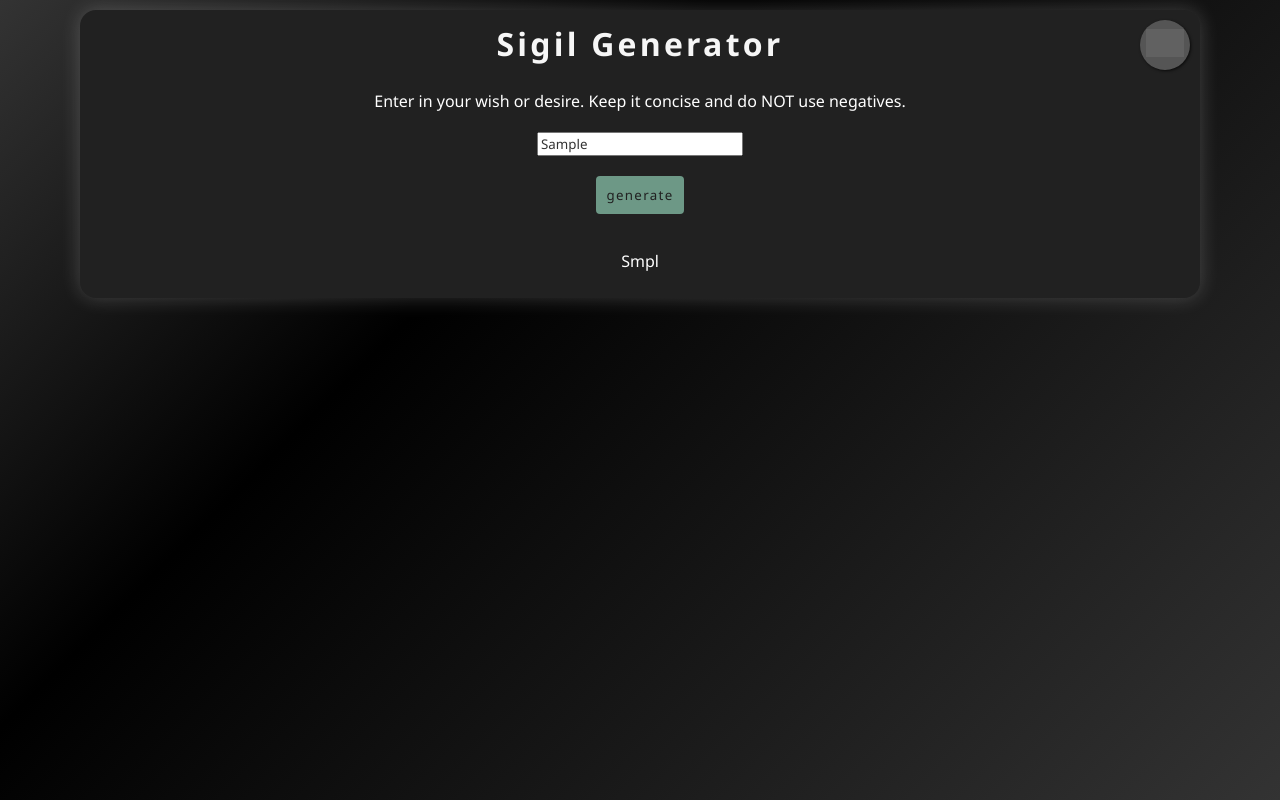
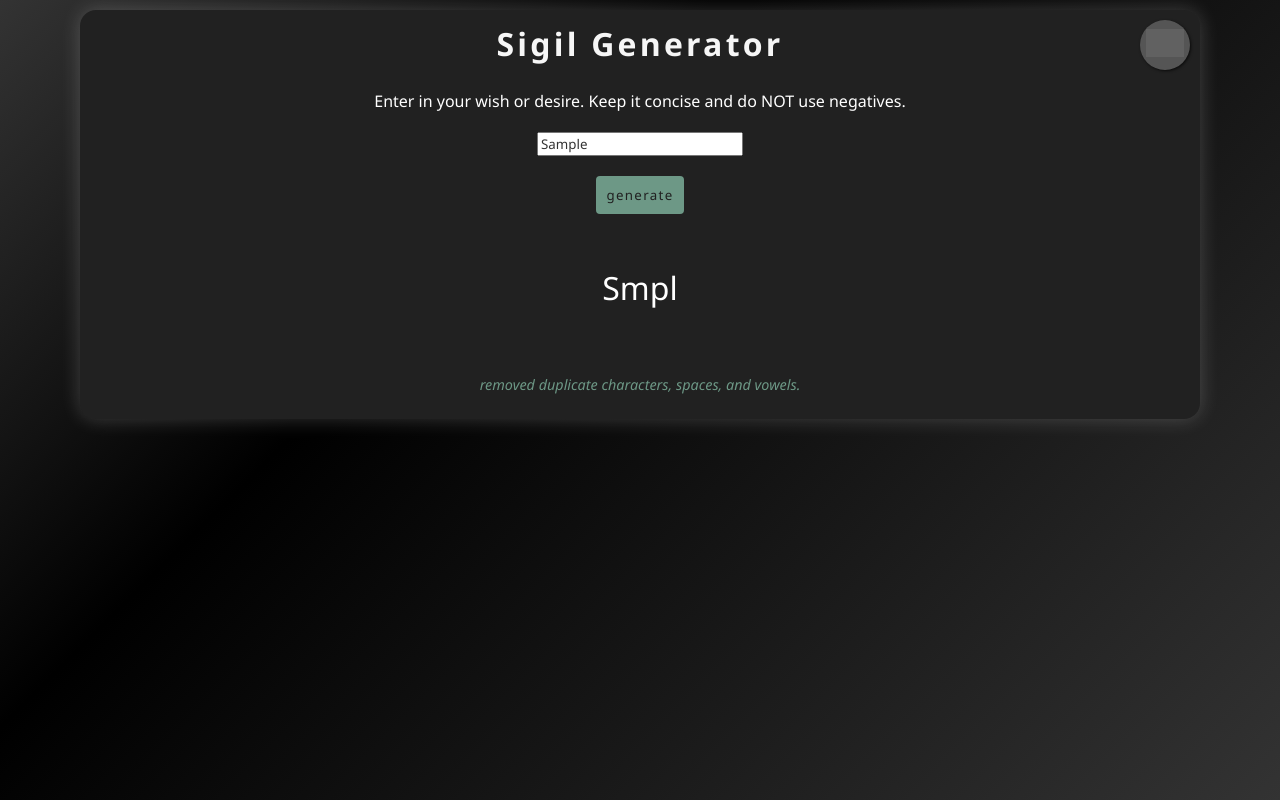
Before and after one commit to Koda-Pig/Sigil-Generator, a website built with Vite: page index.html in a window 1280 px wide. Both pictures are taken after typing "Sample" into the empty fields and a click on the input "generate". Built offline with nearby package versions, Linux system fonts and the light colour scheme; grey boxes are pictures that could not be loaded.

Commit message:
Refactored and added some style

```diff
--- a/index.html
+++ b/index.html
@@ -17,8 +17,9 @@
                 </div>
                 <label for='input'>Enter in your wish or desire. Keep it concise and do NOT use negatives.</label>
                 <input type='text' id='input'>
-                <input type='submit' id='submit' value='generate'>
+                <input type='submit' id='genSigilBtn' value='generate'>
                 <p id='output'></p>
+                <p id="description"></p>
             </div>
         </main>
         <script type='module' src='./main.js'></script>
--- a/main.js
+++ b/main.js
@@ -4,23 +4,33 @@ import './style.css'
 const themeSwitchButton = document.getElementById('themeSwitchButton')
 themeSwitchButton.addEventListener('click', switchTheme);
 function switchTheme() {
-    var element = document.body;
+    let element = document.body;
     element.classList.toggle('dark-mode');
 }
 
 
 // sigil generator
-const submitButton = document.getElementById('submit');
+const genSigilBtn = document.getElementById('genSigilBtn');
 let output = document.getElementById('output');
-submitButton.addEventListener('click', genSigil);
+let description = document.getElementById('description');
+genSigilBtn.addEventListener('click', genSigil);
 
 
 function genSigil() {
 
-    function removeDuplicate(userInput, n) {    // this works
-        var index = 0;
-        for (var i = 0; i < n; i++) {
-            var j;
+
+    let userInput = document.getElementById('input').value.split('');
+
+    if (userInput == undefined || userInput == '') {
+        alert(`You didn't enter anything in`);
+    } else {
+        let n = userInput.length;
+        let removedDuplicates = removeDuplicate(userInput, n);
+        let finalString;
+        function removeDuplicate(userInput, n) {
+            let index = 0;
+            for (let i = 0; i < n; i++) {
+                let j;
                 for (j = 0; j < i; j++) {
                     if (userInput[i] == userInput[j]) {
                         break;
@@ -32,10 +42,8 @@ function genSigil() {
             }
             return userInput.join("").slice(userInput, index);
         }
-    var userInput = document.getElementById('input').value.split('');
-    var n = userInput.length;
-    var removedDuplicates = removeDuplicate(userInput, n);
-    var finalString = removedDuplicates;
+
+
 
 
         function removeDuplicates(input) {
@@ -53,7 +61,8 @@ function genSigil() {
         }
         removeDuplicates(removedDuplicates);
 
+        output.innerHTML = finalString;
+        description.innerHTML = `removed duplicate characters, spaces, and vowels.`
+    }
 
-
-    output.innerHTML = finalString;
 }
--- a/style.css
+++ b/style.css
@@ -138,7 +138,14 @@ input[type=submit] {
 input[type=submit]:hover {
     background-color: var(--darkest);
 }
-
+#output {
+    font-size: 2em;
+}
+#description {
+    font-size: 0.9em;
+    font-style: italic;
+    color:var(--darkest);
+}
 
 
 /* dark mode */
```
Lines whose indentation alone changed are shown as unchanged.
